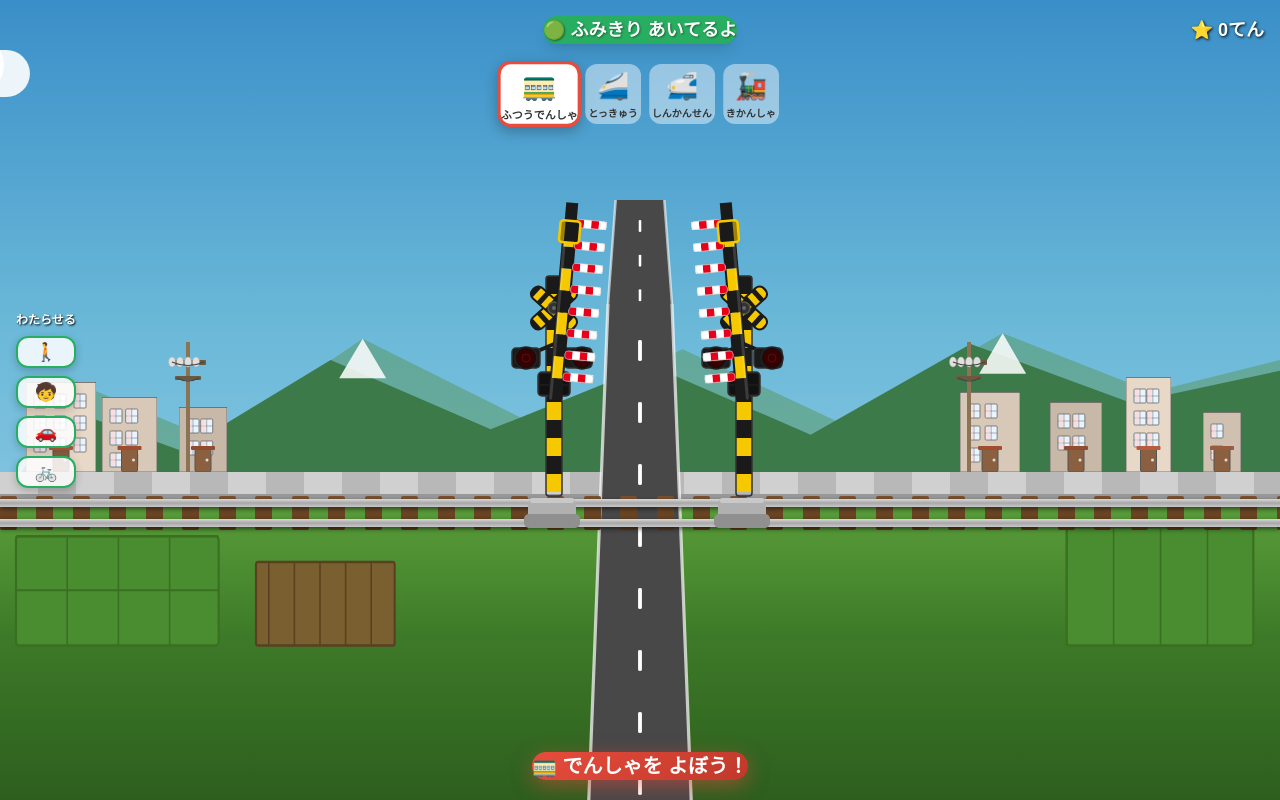
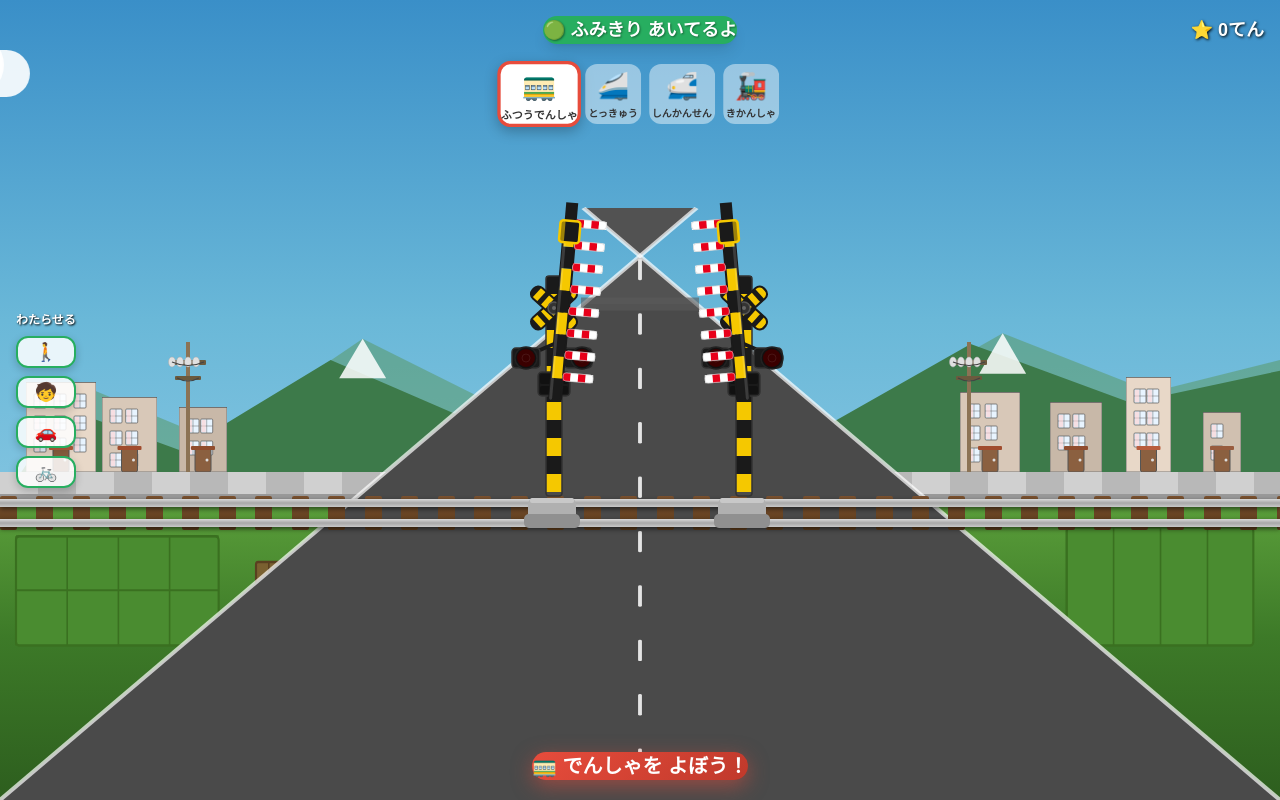
Before and after one commit to jinsato18-design/fumikiri-app, a Next.js app: page / in a window 1280 px wide. Built offline with nearby package versions, Linux system fonts and the light colour scheme.

Commit message:
fix: 警報音を下げ電車音を聞こえやすく、道路を一点透視で画面端まで描画、渡り者を透視スケールで表示

```diff
--- a/app/page.tsx
+++ b/app/page.tsx
@@ -50,17 +50,17 @@ function getCtx(r: React.RefObject<AudioContext | null>): AudioContext {
 }
 
 function playBell(ctx: AudioContext, t: number) {
-  // アタックノイズ
+  // アタックノイズ（音量を抑える）
   const ab = ctx.createBuffer(1, Math.floor(ctx.sampleRate * 0.012), ctx.sampleRate);
   const ad = ab.getChannelData(0);
   for (let i = 0; i < ad.length; i++) ad[i] = (Math.random()*2-1)*(1-i/ad.length);
   const as_ = ctx.createBufferSource(); as_.buffer = ab;
   const ahpf = ctx.createBiquadFilter(); ahpf.type="highpass"; ahpf.frequency.value=3500;
-  const ag = ctx.createGain(); ag.gain.setValueAtTime(0.7,t); ag.gain.exponentialRampToValueAtTime(0.001,t+0.012);
+  const ag = ctx.createGain(); ag.gain.setValueAtTime(0.25,t); ag.gain.exponentialRampToValueAtTime(0.001,t+0.012);
   as_.connect(ahpf); ahpf.connect(ag); ag.connect(ctx.destination);
   as_.start(t); as_.stop(t+0.015);
-  // 倍音余韻
-  [{f:1480,a:0.32,d:0.6},{f:2960,a:0.14,d:0.32},{f:4440,a:0.07,d:0.18},{f:5920,a:0.04,d:0.10}]
+  // 倍音余韻（全体的に抑える）
+  [{f:1480,a:0.12,d:0.6},{f:2960,a:0.05,d:0.32},{f:4440,a:0.025,d:0.18},{f:5920,a:0.015,d:0.10}]
     .forEach(({f,a,d})=>{
       const o=ctx.createOscillator(), g=ctx.createGain();
       o.connect(g); g.connect(ctx.destination);
@@ -395,12 +395,24 @@ export default function FumikiriApp() {
       <Rail/>
 
       {/* 渡り者（踏切の道路を縦断: 線路と垂直方向に移動） */}
-      {crossers.map(c=>(
+      {crossers.map(c=>{
+        // 透視投影: y%に応じてx位置とスケールを計算
+        // viewBox: y=1000(bottom=0%) → y=320(bottom=68%)が消失点
+        // bottom=c.y% → svgY = 1000*(1-c.y/100)
+        const svgY = 1000 * (1 - c.y / 100);
+        const vpY  = 320;
+        const yBot = 1000;
+        const t    = Math.max(0, (svgY - vpY) / (yBot - vpY)); // 0(奥)〜1(手前)
+        // 手前ほど大きく、奥ほど小さく
+        const scale = 0.3 + t * 0.7;
+        // 画面中央に固定（道路中心）
+        return (
           <div key={c.id} className="absolute"
             style={{
-            left:`calc(50% - ${ROAD_W/2}px)`,
+              left:"50%",
               bottom:`${c.y}%`,
-            width:ROAD_W,
+              transform:`translateX(-50%) scale(${scale})`,
+              transformOrigin:"bottom center",
               zIndex:22,
               filter: c.crashed?"grayscale(1) brightness(0.4)":"none",
               transition:"filter 0.2s",
@@ -412,7 +424,8 @@ export default function FumikiriApp() {
               : <CrosserSVG type={c.type} dir={c.dir} roadW={ROAD_W}/>
             }
           </div>
-      ))}
+        );
+      })}
 
       {/* 電車 */}
       {trainVisible && <TrainSVG def={trainDef} smokeFrame={smokeFrames}/>}
@@ -667,92 +680,80 @@ function CrosserSVG({type, dir, roadW}:{type:CrosserType; dir:1|-1; roadW:number
 }
 
 // ─────────────────────────────────────────────
-// 道路SVG（台形で奥行き表現）
-// 画面幅W、画面高さH想定で絶対座標を使う
-// 手前(bottom=0)で幅ROAD_W、線路(bottom=62%)で幅ROAD_W*0.55、
-// 奥(bottom=75%)で幅ROAD_W*0.45 に収束する台形
+// ─────────────────────────────────────────────
+// 道路SVG（一点透視: 手前=画面端まで広く、奥=消失点に収束）
+// viewBox 1000x1000。y=1000が画面下端(bottom=0)、y=0が画面上端(bottom=100%)
+// 線路は bottom=62% → y=380
+// 消失点: x=500, y=320（線路より少し奥）
 // ─────────────────────────────────────────────
 function RoadSVG() {
-  // viewBox座標系: 幅1000, 高さ1000（%をそのまま使う）
-  // 画面中央 x=500
-  // bottom=0   → y=1000, 幅=ROAD_W相当=80px → vb換算80
-  // bottom=62% → y=380,  幅=50
-  // bottom=75% → y=250,  幅=38
-  const cx = 500;
-  const yBottom = 1000; // 手前端
-  const yRail   = 380;  // 線路位置 (1000*(1-0.62))
-  const yFar    = 250;  // 奥端     (1000*(1-0.75))
+  const cx   = 500;   // 消失点X（画面中央）
+  const vpY  = 320;   // 消失点Y（線路より少し上）
+  const yBot = 1000;  // 画面下端
+  const yRail= 380;   // 線路位置
+  const yFar = 260;   // 奥端（線路より上）
 
-  const wBottom = 80;
-  const wRail   = 50;
-  const wFar    = 38;
+  // 手前端の道路幅: 画面端まで（左端0〜右端1000）
+  const xBotL = 0;
+  const xBotR = 1000;
 
-  // 手前側道路（台形: bottom〜線路）
-  const frontL = [
-    [cx - wBottom/2, yBottom],
-    [cx + wBottom/2, yBottom],
-    [cx + wRail/2,   yRail],
-    [cx - wRail/2,   yRail],
-  ];
-  // 奥側道路（台形: 線路〜奥）
-  const backL = [
-    [cx - wRail/2, yRail],
-    [cx + wRail/2, yRail],
-    [cx + wFar/2,  yFar],
-    [cx - wFar/2,  yFar],
-  ];
+  // 線路位置での幅: 消失点に向かって収束
+  // 透視投影: t=(y-vpY)/(yBot-vpY) で幅をスケール
+  const tRail = (yRail - vpY) / (yBot - vpY);
+  const tFar  = (yFar  - vpY) / (yBot - vpY);
 
-  const pts = (arr: number[][]) => arr.map(p=>p.join(",")).join(" ");
+  const halfWBot  = (xBotR - xBotL) / 2;  // 500
+  const xRailL = cx - halfWBot * tRail;
+  const xRailR = cx + halfWBot * tRail;
+  const xFarL  = cx - halfWBot * tFar;
+  const xFarR  = cx + halfWBot * tFar;
 
-  // センターライン（破線）の位置を計算
-  // 手前側: y=yBottom〜yRail を8分割
-  const frontLines = Array.from({length:8},(_,i)=>{
-    const t1 = (i*2+0.2)/16;
-    const t2 = (i*2+0.8)/16;
-    const y1 = yBottom - (yBottom-yRail)*t1;
-    const y2 = yBottom - (yBottom-yRail)*t2;
-    const x1 = cx - (wBottom/2 + (wRail/2-wBottom/2)*(y1-yBottom)/(yRail-yBottom))*0.05;
-    const x2 = cx - (wBottom/2 + (wRail/2-wBottom/2)*(y2-yBottom)/(yRail-yBottom))*0.05;
-    return {y1,y2,x1:cx,x2:cx};
-  });
-  // 奥側: y=yRail〜yFar を3分割
-  const backLines = Array.from({length:3},(_,i)=>{
-    const t1 = (i*2+0.2)/6;
-    const t2 = (i*2+0.8)/6;
-    const y1 = yRail - (yRail-yFar)*t1;
-    const y2 = yRail - (yRail-yFar)*t2;
-    return {y1,y2};
-  });
+  const pts = (arr:[number,number][]) => arr.map(p=>p.join(",")).join(" ");
+
+  // 破線（センターライン）: 手前→線路 を10分割
+  const dashLines = Array.from({length:10},(_,i)=>{
+    const t1 = (yBot - vpY) * ((i*2+0.15)/20);
+    const t2 = (yBot - vpY) * ((i*2+0.85)/20);
+    const y1 = vpY + t1;
+    const y2 = vpY + t2;
+    if(y1 > yBot || y2 < yFar) return null;
+    const cy1 = Math.min(yBot, Math.max(yFar, y1));
+    const cy2 = Math.min(yBot, Math.max(yFar, y2));
+    return {y1:cy1, y2:cy2};
+  }).filter(Boolean) as {y1:number,y2:number}[];
 
   return (
-    <svg className="absolute left-0 w-full h-full" style={{top:0,left:0,zIndex:8,pointerEvents:"none"}}
+    <svg className="absolute left-0 w-full h-full"
+      style={{top:0,left:0,zIndex:8,pointerEvents:"none"}}
       viewBox="0 0 1000 1000" preserveAspectRatio="none">
-      {/* 手前側道路面 */}
-      <polygon points={pts(frontL)} fill="#484848"/>
-      {/* 奥側道路面 */}
-      <polygon points={pts(backL)} fill="#484848"/>
-      {/* 手前側センターライン */}
-      {frontLines.map((l,i)=>(
-        <line key={i} x1={l.x1} y1={l.y1} x2={l.x2} y2={l.y2}
-          stroke="#fff" strokeWidth="3" strokeLinecap="round"/>
+
+      {/* 手前側道路面（台形: 画面下端〜線路） */}
+      <polygon
+        points={pts([[xBotL,yBot],[xBotR,yBot],[xRailR,yRail],[xRailL,yRail]])}
+        fill="#4a4a4a"/>
+      {/* 奥側道路面（台形: 線路〜奥端） */}
+      <polygon
+        points={pts([[xRailL,yRail],[xRailR,yRail],[xFarR,yFar],[xFarL,yFar]])}
+        fill="#525252"/>
+
+      {/* 路肩線（左）: 消失点に向かって収束 */}
+      <line x1={xBotL} y1={yBot} x2={xFarL} y2={yFar}
+        stroke="#fff" strokeWidth="4" opacity="0.7"/>
+      {/* 路肩線（右） */}
+      <line x1={xBotR} y1={yBot} x2={xFarR} y2={yFar}
+        stroke="#fff" strokeWidth="4" opacity="0.7"/>
+
+      {/* センターライン（破線） */}
+      {dashLines.map((l,i)=>(
+        <line key={i} x1={cx} y1={l.y1} x2={cx} y2={l.y2}
+          stroke="#fff" strokeWidth="3" strokeLinecap="round"
+          opacity="0.85"/>
       ))}
-      {/* 奥側センターライン */}
-      {backLines.map((l,i)=>(
-        <line key={i} x1={cx} y1={l.y1} x2={cx} y2={l.y2}
-          stroke="#fff" strokeWidth="2" strokeLinecap="round"/>
-      ))}
-      {/* 手前側路肩線（左） */}
-      <line x1={cx-wBottom/2} y1={yBottom} x2={cx-wRail/2} y2={yRail}
-        stroke="#fff" strokeWidth="2.5" opacity="0.7"/>
-      {/* 手前側路肩線（右） */}
-      <line x1={cx+wBottom/2} y1={yBottom} x2={cx+wRail/2} y2={yRail}
-        stroke="#fff" strokeWidth="2.5" opacity="0.7"/>
-      {/* 奥側路肩線（左） */}
-      <line x1={cx-wRail/2} y1={yRail} x2={cx-wFar/2} y2={yFar}
-        stroke="#fff" strokeWidth="2" opacity="0.6"/>
-      {/* 奥側路肩線（右） */}
-      <line x1={cx+wRail/2} y1={yRail} x2={cx+wFar/2} y2={yFar}
-        stroke="#fff" strokeWidth="2" opacity="0.6"/>
+
+      {/* 線路位置の横断帯（踏切部分を示す） */}
+      <polygon
+        points={pts([[xRailL-2,yRail+8],[xRailR+2,yRail+8],[xRailR+2,yRail-8],[xRailL-2,yRail-8]])}
+        fill="#5a5a5a" opacity="0.6"/>
     </svg>
   );
 }
```
Lines whose indentation alone changed are shown as unchanged.
